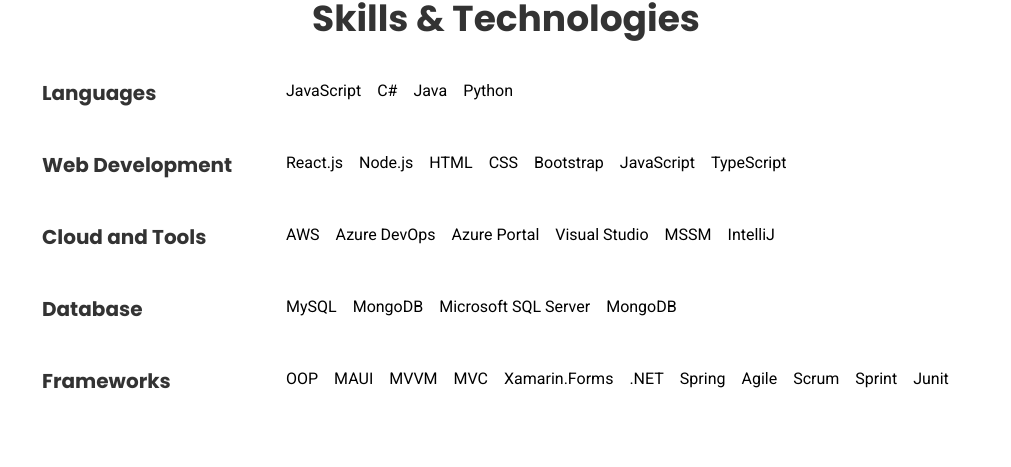
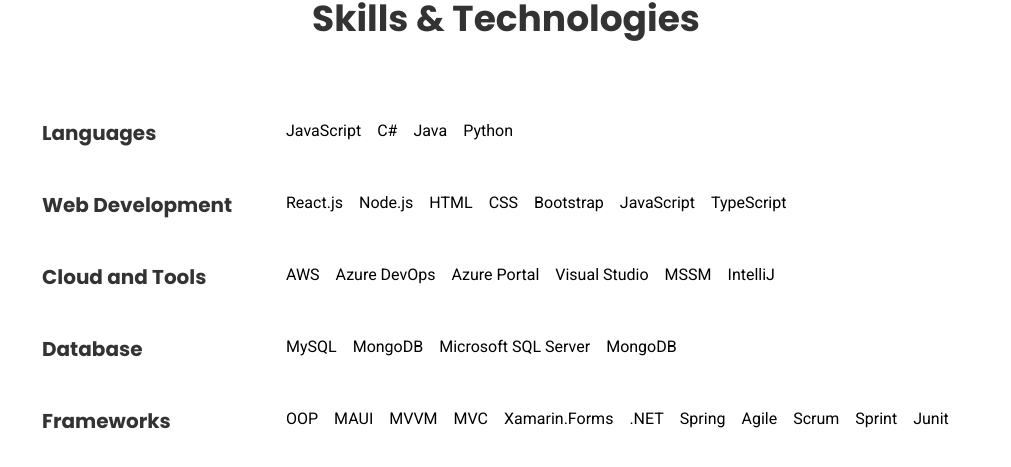
Before and after one commit to damyantjain/portfolio-website, a React (Vite) app: page / in a window 1280 px wide. Shown: the part 1849-2316 px from the top of the page, without its empty margins (134-1145 px from the left). Before the commit the page ends 2288 px from the top, so only its background shows below. Built offline with nearby package versions, Linux system fonts and the light colour scheme.

Commit message:
Fixed gap for skills

```diff
--- a/src/components/Skills.jsx
+++ b/src/components/Skills.jsx
@@ -51,10 +51,10 @@
 
   return (
     <div className="mt-10 md:mt-32">
-      <div className="align-middle text-center font-poppins text-4xl mb-10 font-bold text-[#333333]">
+      <div className="align-middle text-center font-poppins text-4xl font-bold text-[#333333]">
         Skills & Technologies
       </div>
-      <div>
+      <div className="mt-4 lg:mt-20">
         {skillList.map((skillCategory, index) => (
           <div key={index} className="mb-10">
             <div className="flex flex-col md:flex-row gap-4">
```
